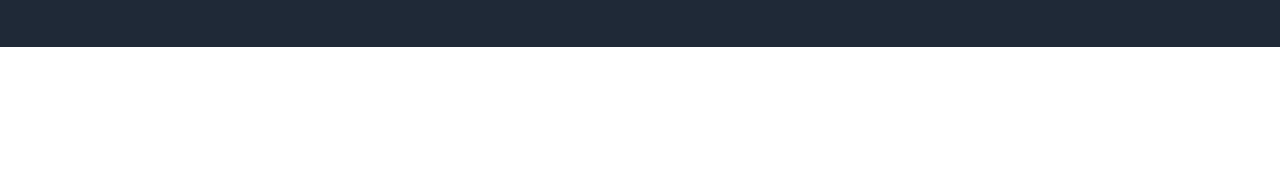
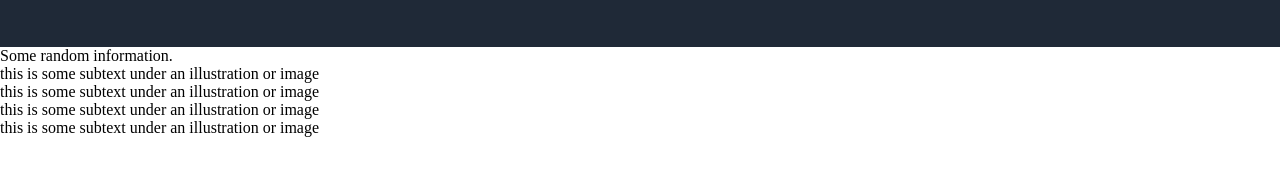
Before and after one commit to Bardemic/landingPageOdin, a plain HTML site: page index.html in a window 1280 px wide. Shown: the part 434-610 px from the top of the page. Drawn offline with Linux system fonts and the light colour scheme.

Commit message:
Add Second Section HTML

```diff
--- a/index.html
+++ b/index.html
@@ -29,6 +29,28 @@
         </div>
     </div>
 
+    <div class="secondSection">
+        <div class="secondHeader">Some random information.</div>
+            <div class="randomInfoSquares">
+                <div class="squareText">
+                    <div class="infoImage"></div>
+                    <div class="infoText">this is some subtext under an illustration or image</div>
+                </div>
+                <div class="squareText">
+                    <div class="infoImage"></div>
+                    <div class="infoText">this is some subtext under an illustration or image</div>
+                </div>
+                <div class="squareText">
+                    <div class="infoImage"></div>
+                    <div class="infoText">this is some subtext under an illustration or image</div>
+                </div>
+                <div class="squareText">
+                    <div class="infoImage"></div>
+                    <div class="infoText">this is some subtext under an illustration or image</div>
+                </div>
+            </div>
+    </div>
+
 
 </body>
 </html>
```
